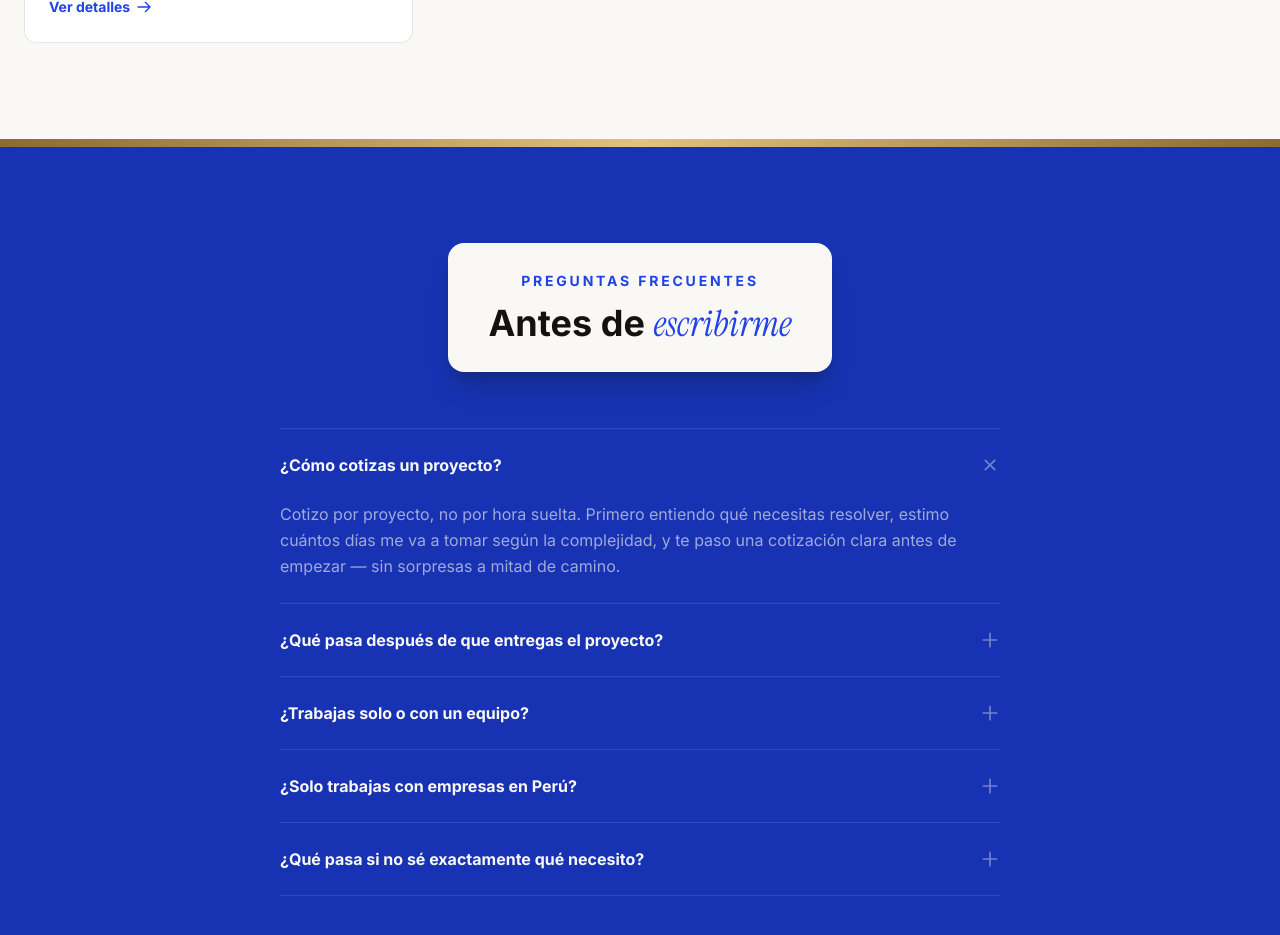
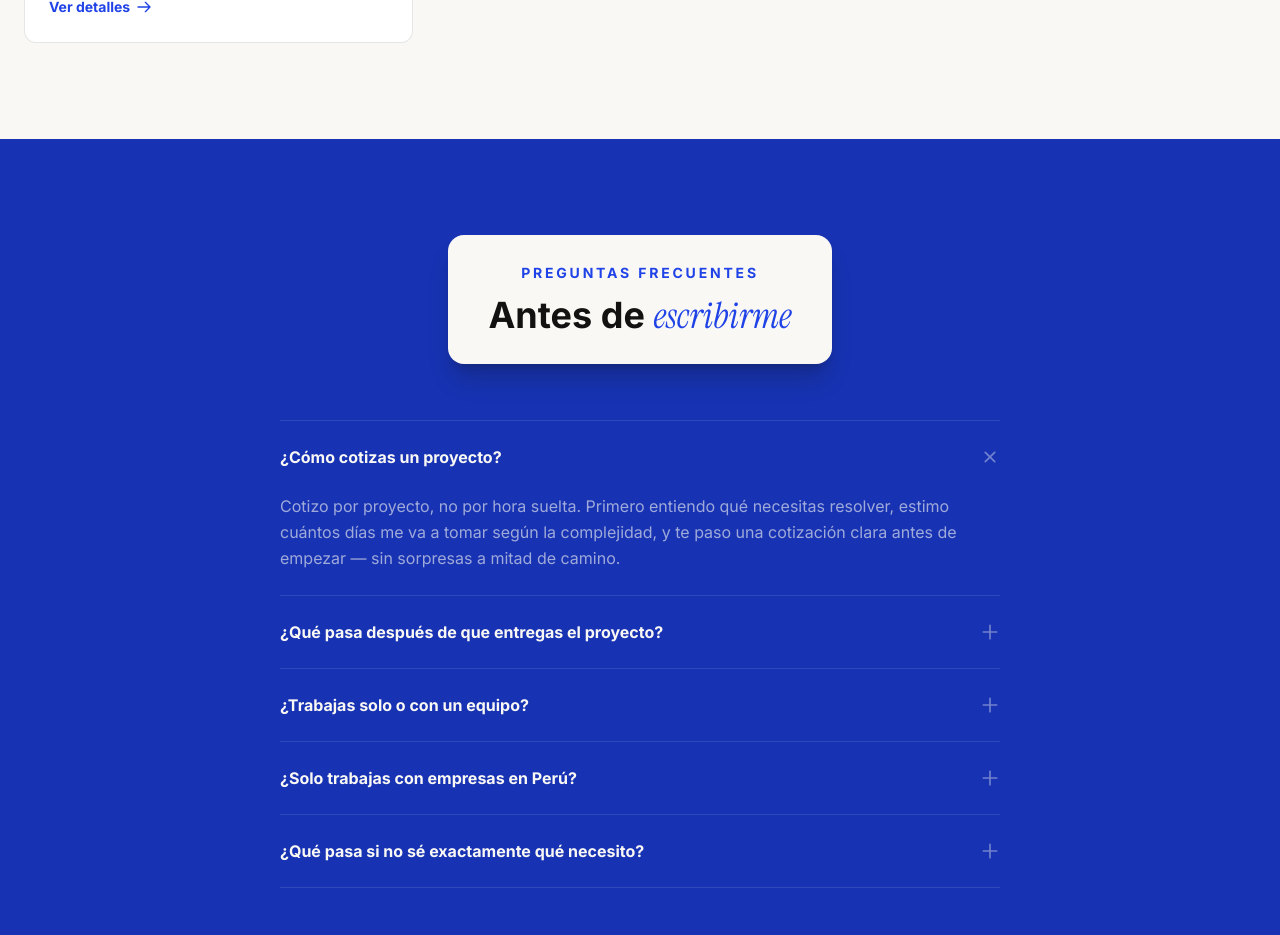
Before and after one commit to pjcordova/portafolio-data-engineer, a Vue app: page / in a window 1280 px wide. Shown: the part 3640-4575 px from the top of the page. Built offline with nearby package versions, Linux system fonts and the light colour scheme.

Commit message:
Remove gold divider between Portfolio and FAQ
No longer needed now that FAQ has its own blue background instead of
matching Portfolio's white.

```diff
--- a/src/views/HomeView.vue
+++ b/src/views/HomeView.vue
@@ -125,8 +125,6 @@ const photoMissing = ref(false);
     </div>
   </section>
 
-  <div class="h-2 bg-gradient-to-r from-gold-dark via-gold-light to-gold-dark"></div>
-
   <FaqSection />
 
   <ContactForm />
```
